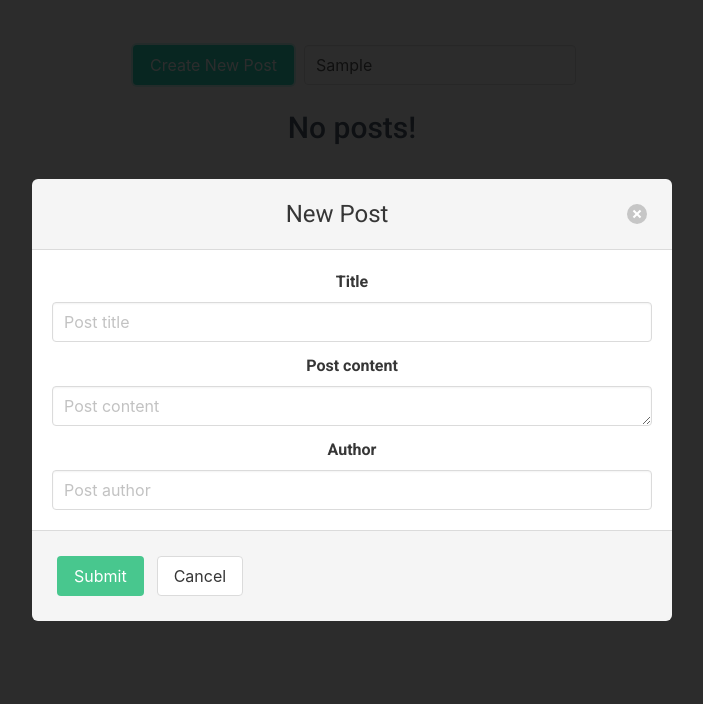
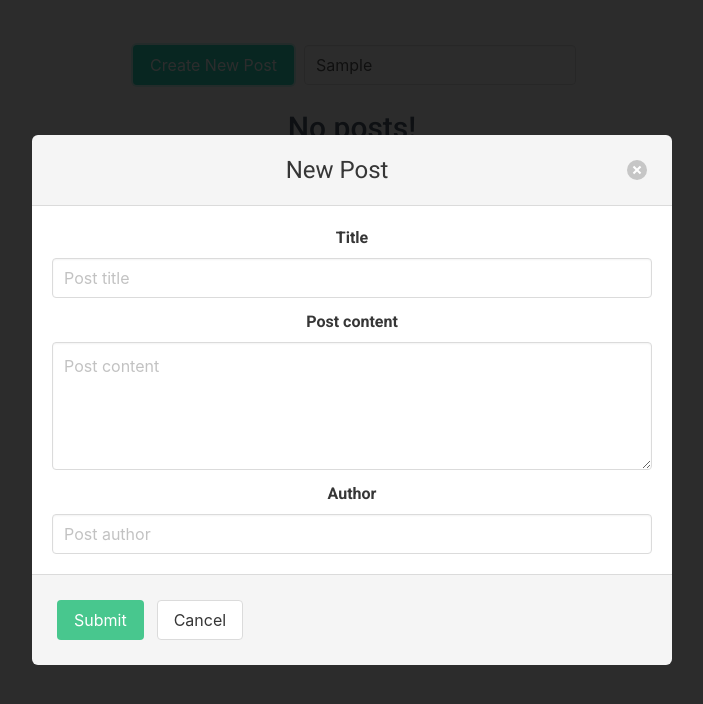
Before and after one commit to VaidasMakstutis/vue-post-task-app, a Vue app: page /#/ in a window 1280 px wide. Both pictures are taken after typing "Sample" into the empty fields and a click on the button "Create New Post". Shown: the top 704 px of the page, without its empty margins (288-991 px from the left). Built offline with nearby package versions, Linux system fonts and the light colour scheme; data requests are answered from the project's data file.

Commit message:
Corrected textarea element in post and edit modals

```diff
--- a/src/components/EditPost.vue
+++ b/src/components/EditPost.vue
@@ -28,9 +28,7 @@
             <div class="field">
               <label class="label">Post content</label>
               <div class="control">
-                <textarea
-                  class="input"
-                  type="text"
+                <textarea class="textarea"
                   placeholder="Post content"
                   v-model="editData.body"
                 />
--- a/src/components/NewPost.vue
+++ b/src/components/NewPost.vue
@@ -28,11 +28,9 @@
           <div class="field">
             <label class="label">Post content</label>
             <div class="control">
-              <textarea
-                class="input"
-                type="text"
-                placeholder="Post content"
-                v-model="data.body"
+              <textarea class="textarea"
+                  placeholder="Post content"
+                  v-model="data.body"
               />
             </div>
           </div>
@@ -123,4 +121,5 @@ export default {
   margin: 10px;
   background-color: #48c78e;
 }
+
 </style>
```
